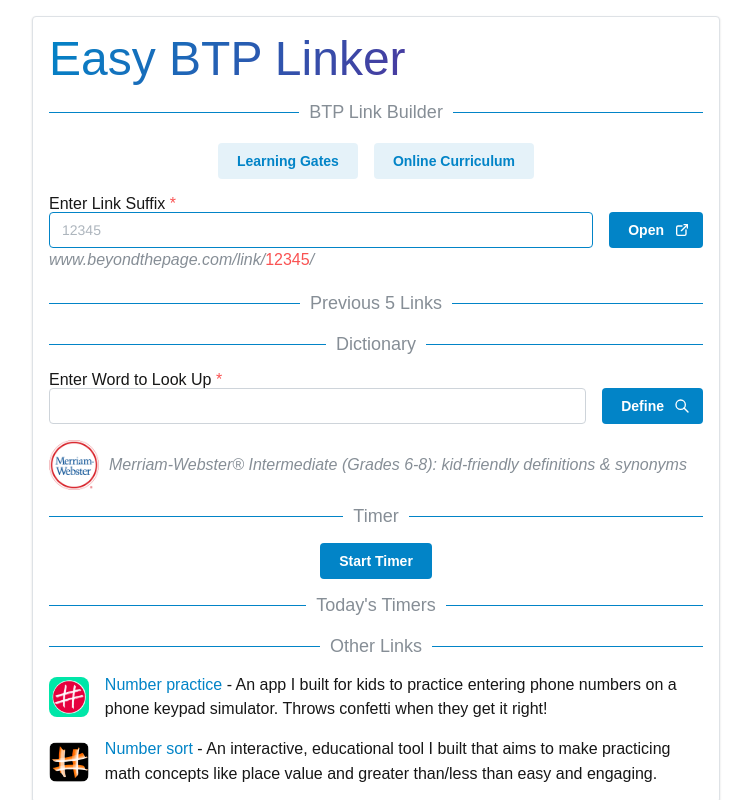
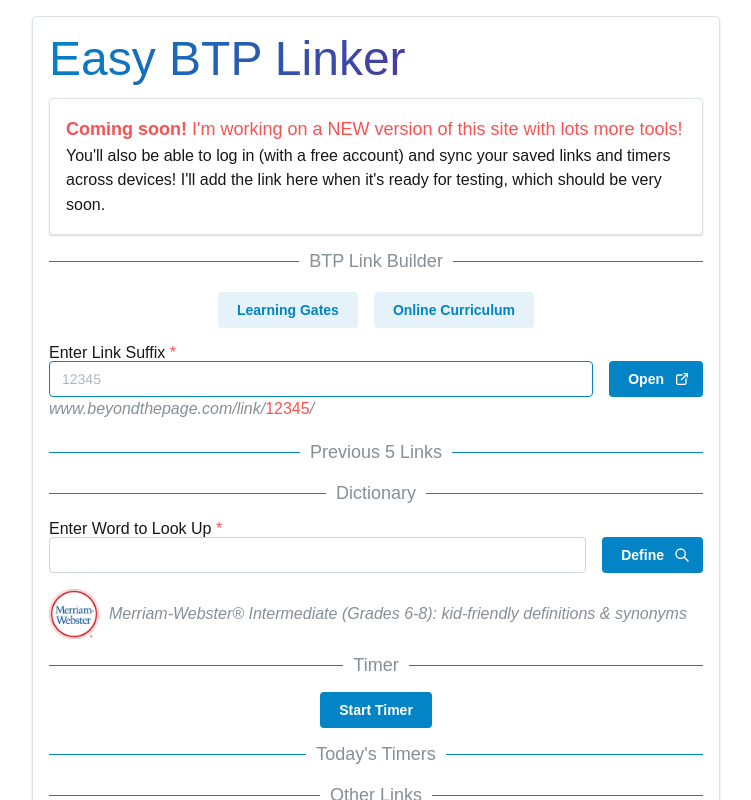
Before and after one commit to craftykate/mbtp-linker, a Next.js app: page / in a window 1280 px wide. Shown: the top 800 px of the page, without its empty margins (264-1015 px from the left). Built offline with nearby package versions, Linux system fonts and the light colour scheme.

Commit message:
Add coming soon message

```diff
--- a/components/layout/header/Header.tsx
+++ b/components/layout/header/Header.tsx
@@ -1,7 +1,8 @@
-import { Text } from "@mantine/core";
+import { Paper, Text } from "@mantine/core";
 
 export default function Header() {
   return (
+    <>
       <Text
         component="h1"
         size="3rem"
@@ -12,5 +13,19 @@ export default function Header() {
       >
         Easy BTP Linker
       </Text>
+      <Paper withBorder p="md">
+        <Text c="red" size="lg">
+          <Text span fw="bold">
+            Coming soon!
+          </Text>{" "}
+          I&apos;m working on a NEW version of this site with lots more tools!
+        </Text>
+        <Text>
+          You&apos;ll also be able to log in (with a free account) and sync your
+          saved links and timers across devices! I&apos;ll add the link here
+          when it&apos;s ready for testing, which should be very soon.
+        </Text>
+      </Paper>
+    </>
   );
 }
```
Lines whose indentation alone changed are shown as unchanged.
